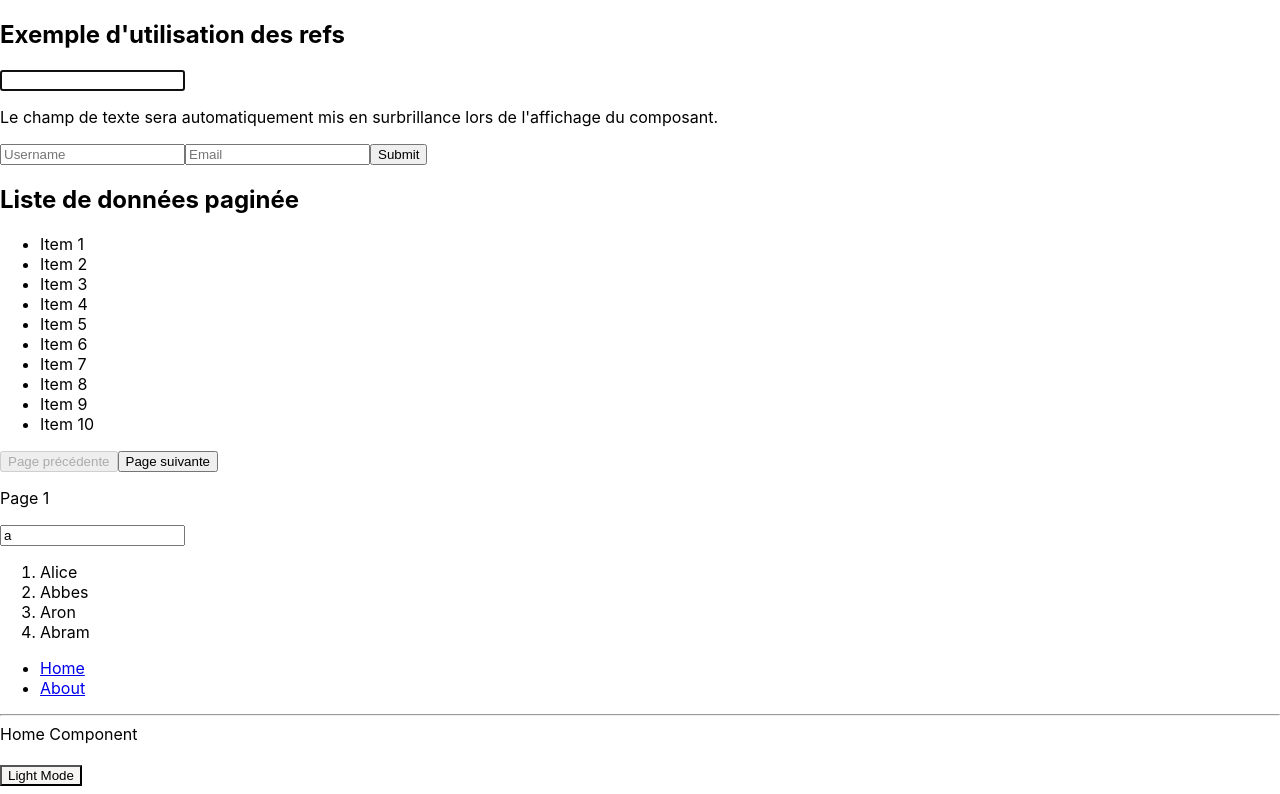
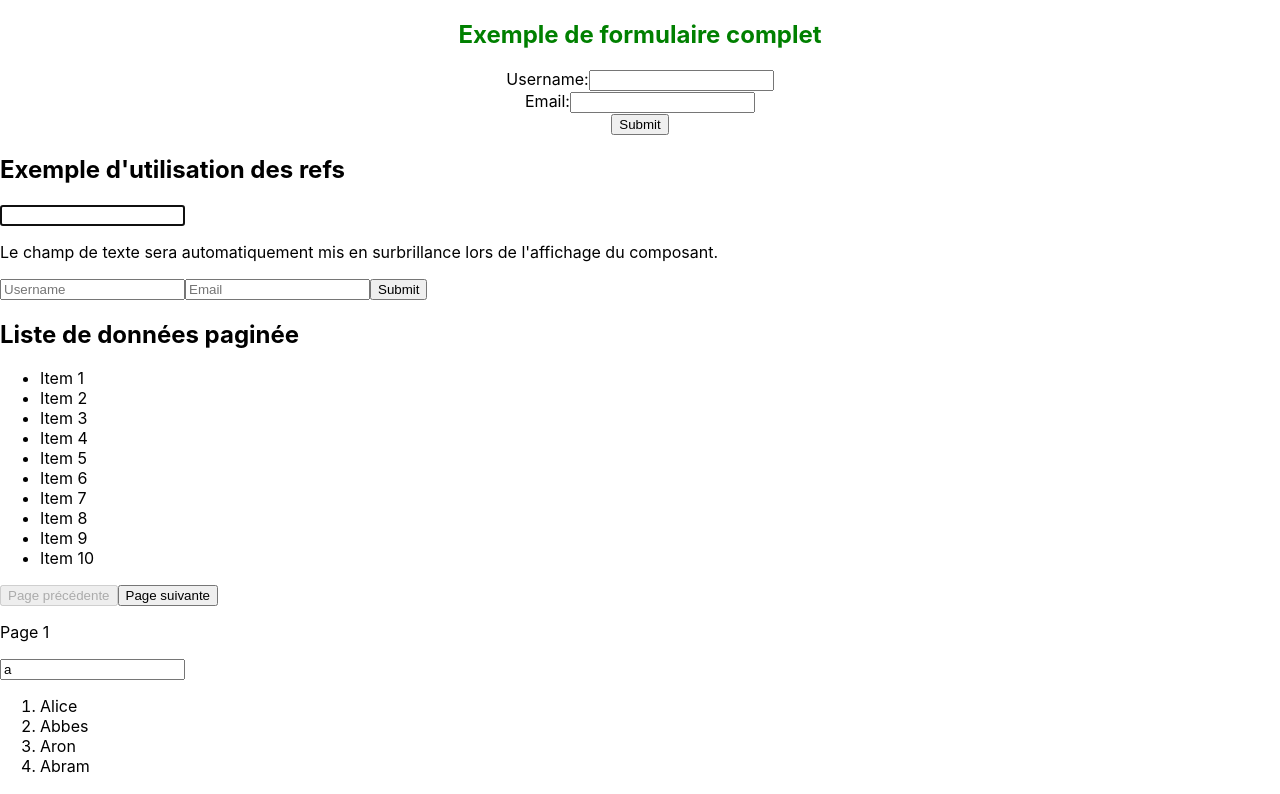
Before and after one commit to abjava88/cours-react1, a React (Create React App) app: page / in a window 1280 px wide. Shown: the top 794 px of the page. Built offline with nearby package versions, Linux system fonts and the light colour scheme; no server answers; the HTML template or start-up script is replaced by a standard one.

Commit message:
Exemple formulaire avec composant controlle

```diff
--- a/src/App.js
+++ b/src/App.js
@@ -27,6 +27,7 @@ import UserList from "./components/ch05/UserList";
 import Pagination from "./components/ch05/Pagination";
 import SimpleForm from "./components/ch06/SimpleForm";
 import FocusInput from "./components/ch06/FocusInput";
+import CompleteForm from "./components/ch06/CompleteForm";
 
 const usersList = [
   { id: 1, name: "John" },
@@ -41,6 +42,7 @@ const usersList = [
 function App() {
   return (
     <div>
+      <CompleteForm />
       <FocusInput />
       <SimpleForm />
       {/* Pagination */}
--- /dev/null
+++ b/src/components/ch06/CompleteForm.jsx
@@ -0,0 +1,83 @@
+import React, { useRef, useEffect, useState } from "react";
+
+const CompleteForm = () => {
+  const inputRef = useRef(null);
+  const [formData, setFormData] = useState({ username: "", email: "" });
+  const [isMounted, setIsMounted] = useState(false);
+  const [errors, setErrors] = useState({});
+
+  useEffect(() => {
+    setIsMounted(true);
+    inputRef.current && inputRef.current.focus();
+  }, []);
+
+  const handleChange = (e) => {
+    setFormData({
+      ...formData,
+      [e.target.name]: e.target.value,
+    });
+  };
+
+  const handleSubmit = (e) => {
+    e.preventDefault();
+    const newErrors = {};
+    if (!formData.username) {
+      newErrors.username = "Le nom d'utilisateur est requis.";
+    }
+    if (!formData.email) {
+      newErrors.email = "L'adresse email est requise.";
+    } else if (!/^\S+@\S+\.\S+$/.test(formData.email)) {
+      newErrors.email = "L'adresse email est invalide.";
+    }
+    setErrors(newErrors);
+    if (Object.keys(newErrors).length === 0) {
+      console.log("Form submitted:", formData);
+    } else {
+      if (newErrors.username) {
+        inputRef.current.focus();
+      }
+    }
+  };
+
+  return (
+    <div style={{ textAlign: "center" }}>
+      <h2 style={{ color: isMounted ? "green" : "black" }}>
+        Exemple de formulaire complet
+      </h2>
+      <form onSubmit={handleSubmit} noValidate>
+        <div>
+          <label>
+            Username:
+            <input
+              type="text"
+              name="username"
+              value={formData.username}
+              onChange={handleChange}
+              ref={inputRef}
+            />
+            {errors.username && (
+              <span style={{ color: "red", marginLeft: "5px" }}>{errors.username}</span>
+            )}
+          </label>
+        </div>
+        <div>
+          <label>
+            Email:
+            <input
+              type="email"
+              name="email"
+              value={formData.email}
+              onChange={handleChange}
+            />
+            {errors.email && (
+              <span style={{ color: "red", marginLeft: "5px" }}>{errors.email}</span>
+            )}
+          </label>
+        </div>
+        <button type="submit">Submit</button>
+      </form>
+    </div>
+  );
+};
+
+export default CompleteForm;
```
